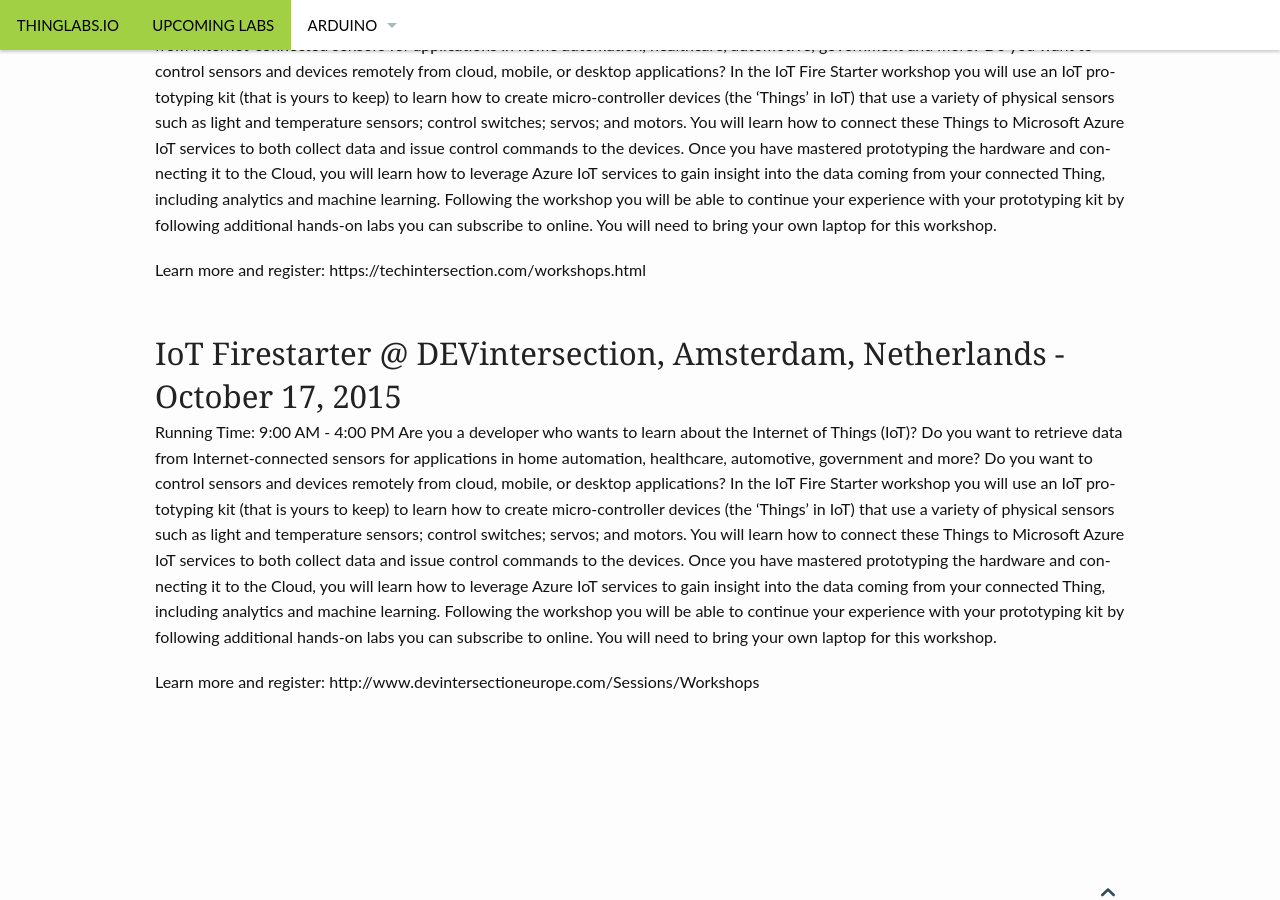
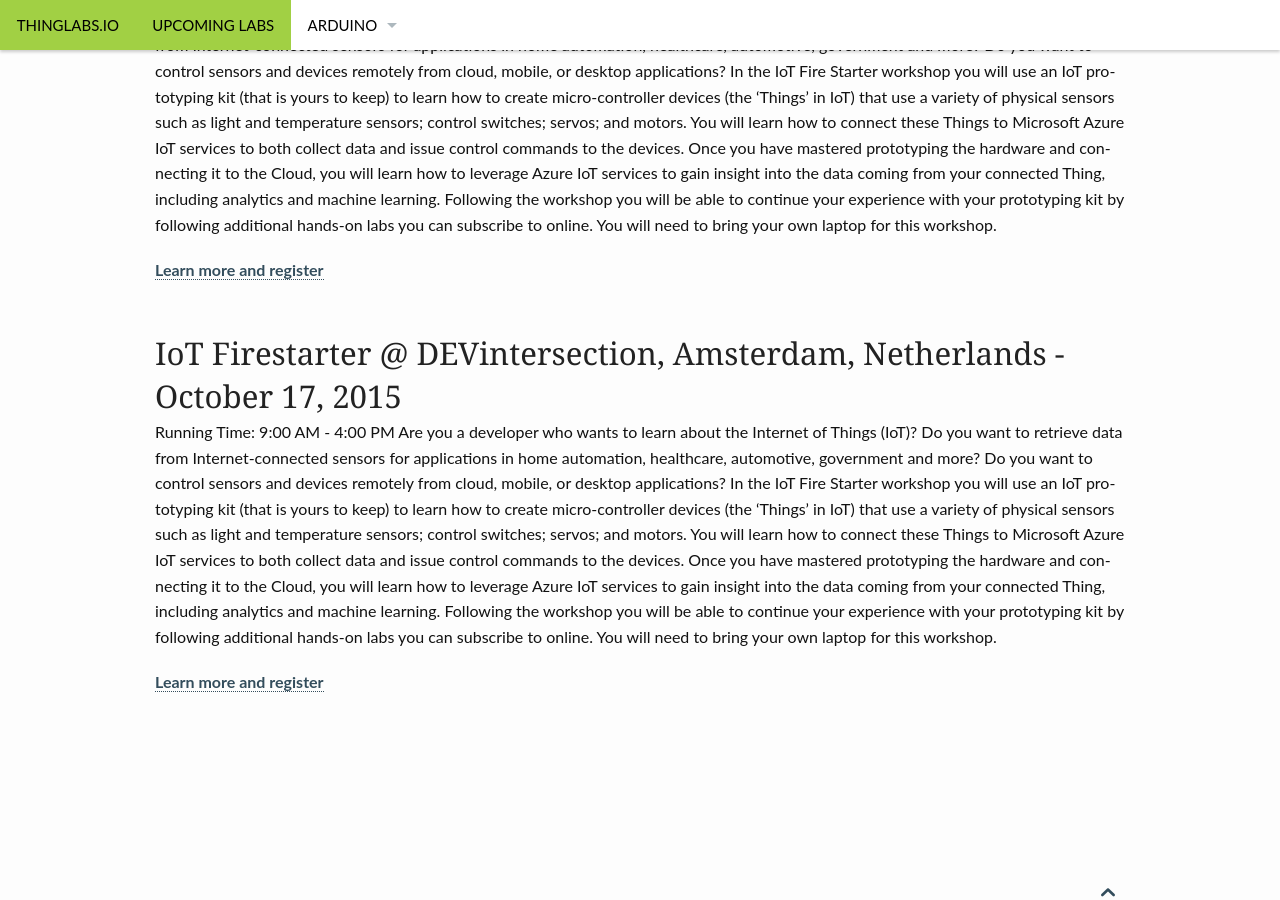
Before and after one commit to ThingLabsIo/ThingLabsIo.github.io, a Jekyll site: the page built from pages/schedule.md, in a window 1280 px wide and 900 px high, scrolled down 430 px. Built offline with Jekyll 4.4.1, drawn with Linux system fonts in a browser that asks for light colours.

Commit message:
Fixing broken links

```diff
--- a/pages/schedule.md
+++ b/pages/schedule.md
@@ -21,10 +21,10 @@
 Running Time: 9:00 AM - 4:00 PM
 Are you a developer that wants to learn about the Internet of Things (IoT)? Do you want to retrieve data from Internet-connected sensors for applications in home automation, healthcare, automotive, government and more? Do you want to control sensors and devices remotely from cloud, mobile, or desktop applications? In the IoT Fire Starter workshop you will use an IoT prototyping kit (that is yours to keep) to learn how to create micro-controller devices (the ‘Things’ in IoT) that use a variety of physical sensors such as light and temperature sensors; control switches; servos; and motors. You will learn how to connect these Things to Microsoft Azure IoT services to both collect data and issue control commands to the devices. Once you have mastered prototyping the hardware and connecting it to the Cloud, you will learn how to leverage Azure IoT services to gain insight into the data coming from your connected Thing, including analytics and machine learning. Following the workshop you will be able to continue your experience with your prototyping kit by following additional hands-on labs you can subscribe to online. You will need to bring your own laptop for this workshop.
 
-Learn more and register: https://techintersection.com/workshops.html
+[Learn more and register](https://techintersection.com/workshops.html)
 
 ## IoT Firestarter @ DEVintersection, Amsterdam, Netherlands - October 17, 2015
 Running Time: 9:00 AM - 4:00 PM
 Are you a developer who wants to learn about the Internet of Things (IoT)? Do you want to retrieve data from Internet-connected sensors for applications in home automation, healthcare, automotive, government and more? Do you want to control sensors and devices remotely from cloud, mobile, or desktop applications? In the IoT Fire Starter workshop you will use an IoT prototyping kit (that is yours to keep) to learn how to create micro-controller devices (the ‘Things’ in IoT) that use a variety of physical sensors such as light and temperature sensors; control switches; servos; and motors. You will learn how to connect these Things to Microsoft Azure IoT services to both collect data and issue control commands to the devices. Once you have mastered prototyping the hardware and connecting it to the Cloud, you will learn how to leverage Azure IoT services to gain insight into the data coming from your connected Thing, including analytics and machine learning. Following the workshop you will be able to continue your experience with your prototyping kit by following additional hands-on labs you can subscribe to online. You will need to bring your own laptop for this workshop.
 
-Learn more and register: http://www.devintersectioneurope.com/Sessions/Workshops
+[Learn more and register](http://www.devintersectioneurope.com/Sessions/Workshops)
```
